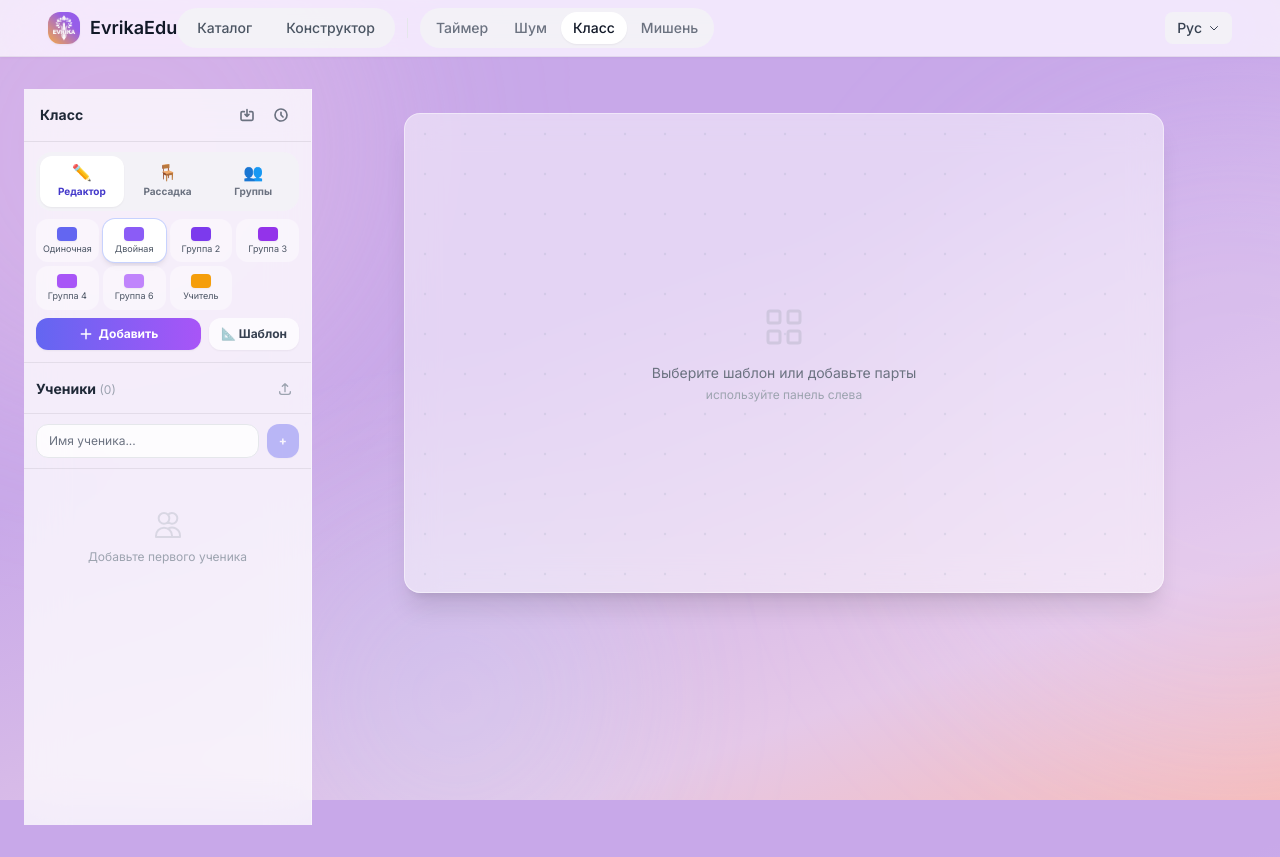
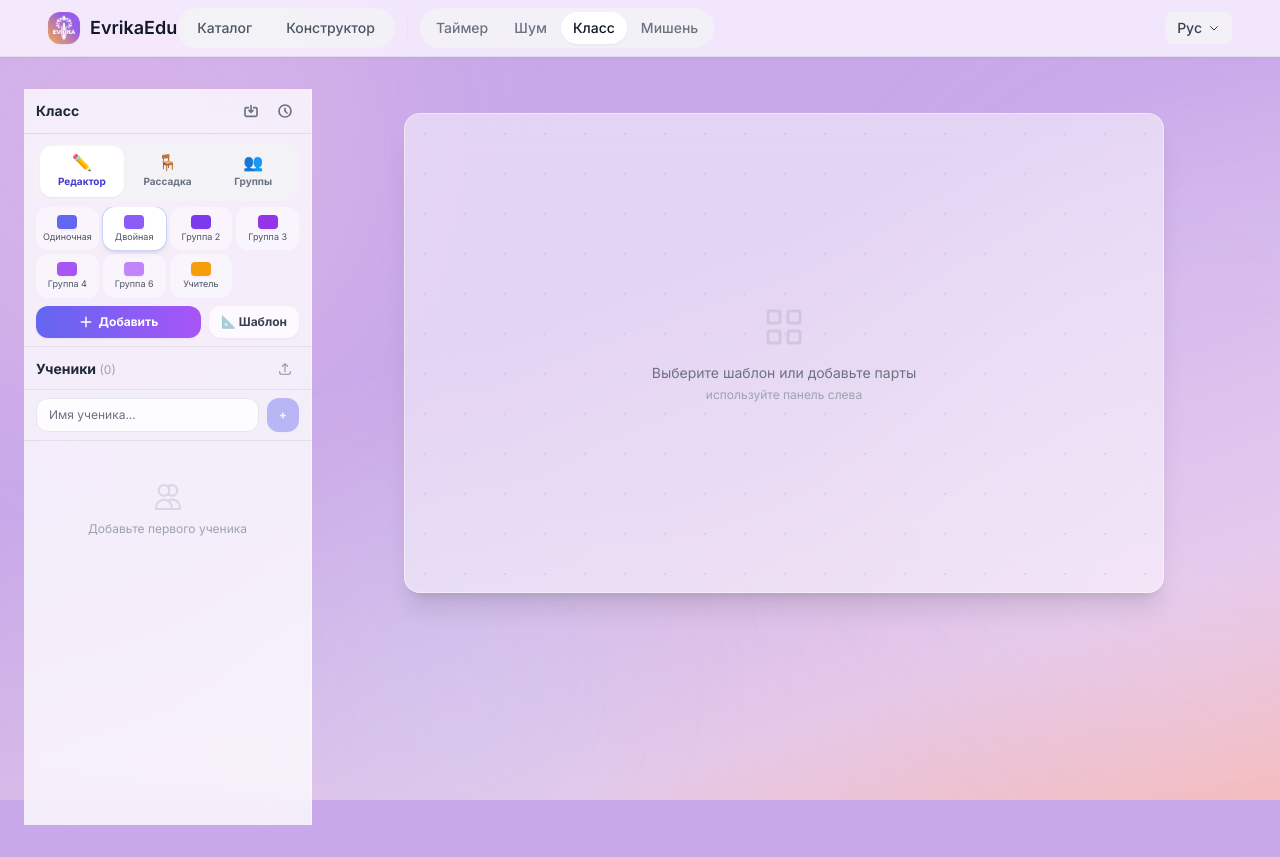
Before and after one commit to Slowfingers/evrika-edu-platform, a SvelteKit app in the folder frontend/: page /classroom in a window 1280 px wide. Built offline with nearby package versions, Linux system fonts and the light colour scheme.

Commit message:
fix: optimize sidebar height on classroom page for better viewport fit

```diff
--- a/frontend/src/lib/components/ClassroomStudentPanel.svelte
+++ b/frontend/src/lib/components/ClassroomStudentPanel.svelte
@@ -32,7 +32,7 @@
 </script>
 
 <!-- Header -->
-<div class="px-3 pt-3 pb-2.5 flex items-center justify-between flex-shrink-0 border-b" style="border-color:rgba(0,0,0,0.07);">
+<div class="px-3 pt-2 pb-1.5 flex items-center justify-between flex-shrink-0 border-b" style="border-color:rgba(0,0,0,0.07);">
   <span class="text-sm font-bold text-gray-800">
     {$t('students_title')} <span class="text-xs font-normal text-gray-400">({students.length})</span>
   </span>
@@ -45,7 +45,7 @@
 </div>
 
 <!-- Add student -->
-<div class="px-3 py-2.5 border-b flex-shrink-0" style="border-color:rgba(0,0,0,0.07);">
+<div class="px-3 py-2 border-b flex-shrink-0" style="border-color:rgba(0,0,0,0.07);">
 
   <!-- Name input + submit -->
   <form on:submit|preventDefault={() => dispatch('addStudent')} class="flex gap-2">
@@ -201,7 +201,7 @@
 
 <!-- Groups summary (groups mode) -->
 {#if mode === 'groups' && groups.length > 0}
-  <div class="border-t flex-shrink-0 overflow-y-auto max-h-52" style="border-color:rgba(0,0,0,0.07); scrollbar-width:thin;">
+  <div class="border-t flex-shrink-0 overflow-y-auto max-h-36" style="border-color:rgba(0,0,0,0.07); scrollbar-width:thin;">
     <div class="p-2.5">
       <div class="text-[10px] font-bold text-gray-400 uppercase tracking-wider mb-2">
         {$t('groups_label')} · {groups.length}
--- a/frontend/src/routes/classroom/+page.svelte
+++ b/frontend/src/routes/classroom/+page.svelte
@@ -473,7 +473,7 @@
     style="background:rgba(255,255,255,0.78); backdrop-filter:blur(20px); border-right:1px solid rgba(255,255,255,0.35);">
 
     <!-- Header -->
-    <div class="flex items-center gap-1.5 px-4 py-3 flex-shrink-0 border-b" style="border-color:rgba(0,0,0,0.08);">
+    <div class="flex items-center gap-1.5 px-3 py-2 flex-shrink-0 border-b" style="border-color:rgba(0,0,0,0.08);">
       <span class="flex-1 text-sm font-bold text-gray-800">{$t('classroom_title')}</span>
       <button on:click={() => showSaveDialog = true} title={$t('classroom_save')}
         class="p-1.5 rounded-xl text-gray-500 hover:text-indigo-600 hover:bg-indigo-50 transition-all">
@@ -492,7 +492,7 @@
     </div>
 
     <!-- Mode tabs -->
-    <div class="px-3 pt-2.5 pb-2 flex-shrink-0">
+    <div class="px-3 pt-2 pb-1.5 flex-shrink-0">
       <div class="grid grid-cols-3 bg-gray-100/70 rounded-2xl p-1 gap-0.5">
         {#each [['edit','✏️', $t('mode_edit')],['seat','🪑', $t('mode_seat')],['groups','👥', $t('mode_groups')]] as [m, icon, label]}
           <button on:click={() => { mode = m; mobileSelectedStudent = null; }}
@@ -506,7 +506,7 @@
     </div>
 
     <!-- Mode tools -->
-    <div class="px-3 pb-3 flex-shrink-0 border-b" style="border-color:rgba(0,0,0,0.07);">
+    <div class="px-3 pb-2 flex-shrink-0 border-b max-h-40 overflow-y-auto" style="border-color:rgba(0,0,0,0.07);">
 
       {#if mode === 'edit'}
         <div class="grid grid-cols-4 gap-1 mb-2">
```
